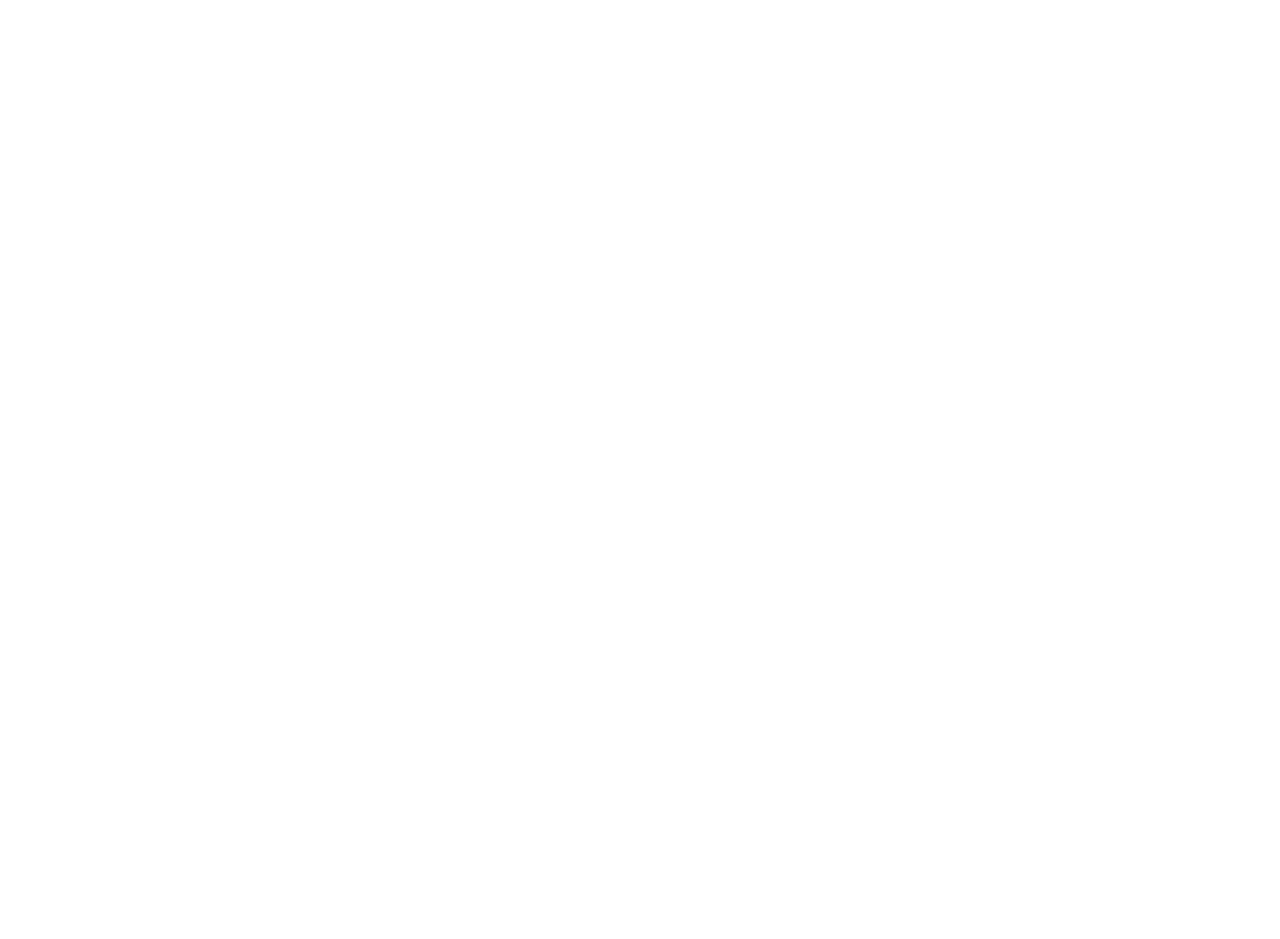
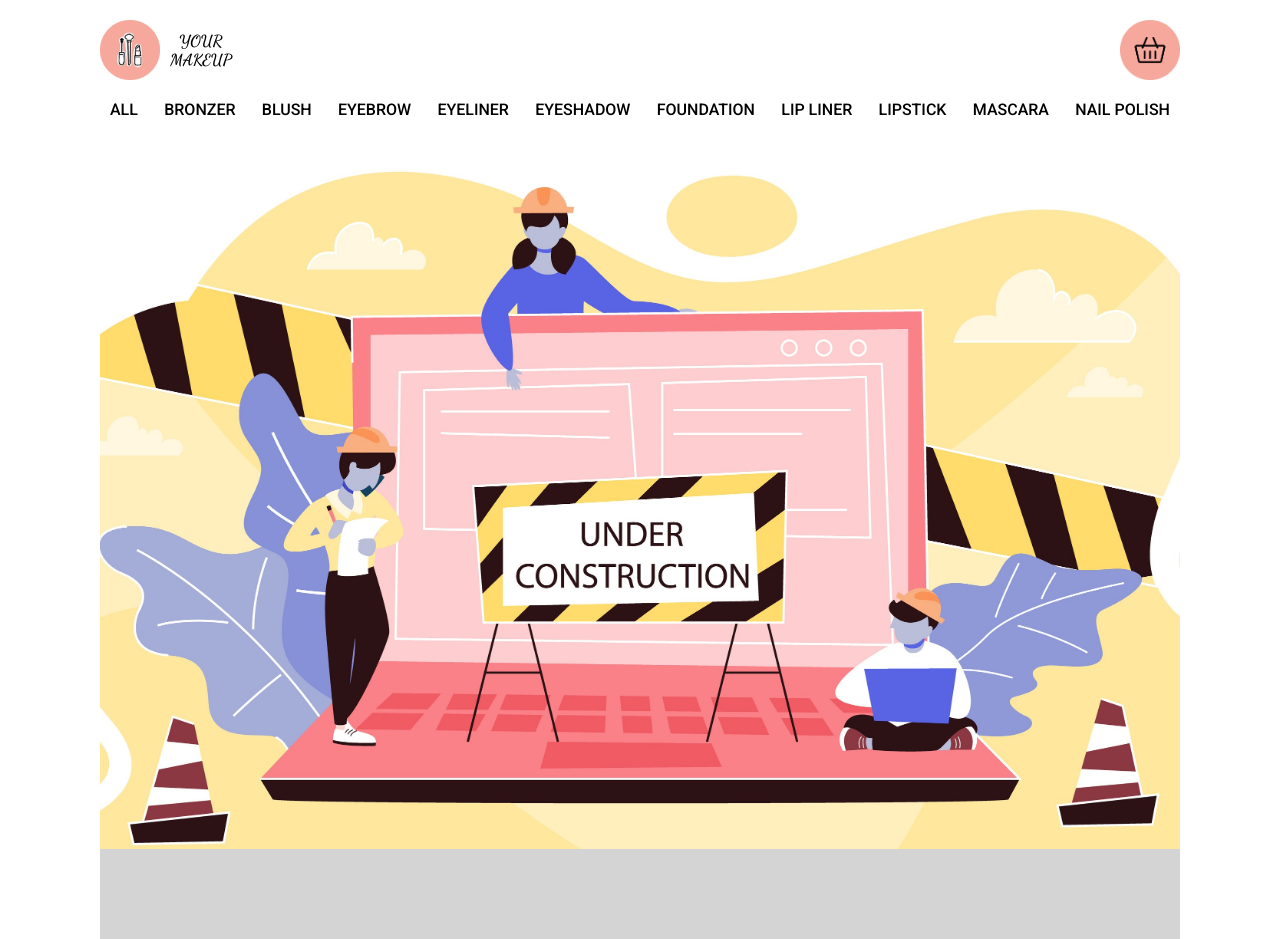
Before and after one commit to BasiaHejduk/makeup-ecommerce, a React (Create React App) app: page /under-construction in a window 1280 px wide. Before the commit the page ends 800 px from the top, so only its background shows below. Built offline with nearby package versions, Linux system fonts and the light colour scheme.

Commit message:
under-construction page done

```diff
--- a/src/App.js
+++ b/src/App.js
@@ -3,6 +3,7 @@
 import ShopPage from './pages/ShopPage';
 import './App.scss';
 import ProductPage from './pages/ProductPage';
+import UnderConstructionPage from './pages/UnderConstructionPage';
 
 const App = () => {
   return (
@@ -12,6 +13,7 @@
           <Route path="/" exact component={MainPage}/>
           <Route path="/shop/:type?" component={ShopPage}/>
           <Route path="/product/:id?" component={ProductPage}/>
+          <Route path="/under-construction" component={UnderConstructionPage}/>
         </Switch>
       </Router>
     </div>
--- /dev/null
+++ b/src/components/under-construction/UnderConstruction.js
@@ -0,0 +1,13 @@
+import './UnderConstruction.scss';
+
+const UnderConstruction = () => {
+    return (
+        <div className="wrapper">
+            <div className="under-construction">
+                <div className="under-construction__img"></div>
+            </div>
+        </div>
+    )
+};
+
+export default UnderConstruction;
--- /dev/null
+++ b/src/components/under-construction/UnderConstruction.scss
@@ -0,0 +1,16 @@
+@import '../../common/constants.scss';
+
+.under-construction {
+    width: 100%;
+    height: 100vh;
+    padding: 10px;
+
+    &__img {
+        margin-top: 50px;
+        width: 100%;
+        height: 100%;
+        background-image: url(../../assets/under_construction.jpeg);
+        background-size: cover;
+        background-position: center;
+    }
+}
--- /dev/null
+++ b/src/pages/UnderConstructionPage.js
@@ -0,0 +1,17 @@
+import UnderConstruction from "../components/under-construction/UnderConstruction";
+import Footer from "../sections/footer/Footer"
+import Header from "../sections/home/header/Header";
+import Menu from "../sections/home/menu/Menu"
+
+const UnderConstructionPage = () => {
+    return (
+        <>
+            <Header/>
+            <Menu/>
+            <UnderConstruction/>
+            <Footer/>
+        </>
+    )
+};
+
+export default UnderConstructionPage;
--- a/src/sections/home/top-bar/TopBar.js
+++ b/src/sections/home/top-bar/TopBar.js
@@ -24,7 +24,7 @@
                     <div className="top-bar__hamburger-item"></div>
                 </div>
                 {/* <div className="top-bar__login"></div> */}
-                <div className="top-bar__cart-icon"></div>
+                <Link to="/under-construction"><div className="top-bar__cart-icon"></div></Link>
             </div>
         </div>
         {mobileMenu ? <MobileMenu toggleMobileMenu={toggleMobileMenu}/> : <></>}
```
Also changed, not shown: src/assets/under_construction.jpeg (added).
